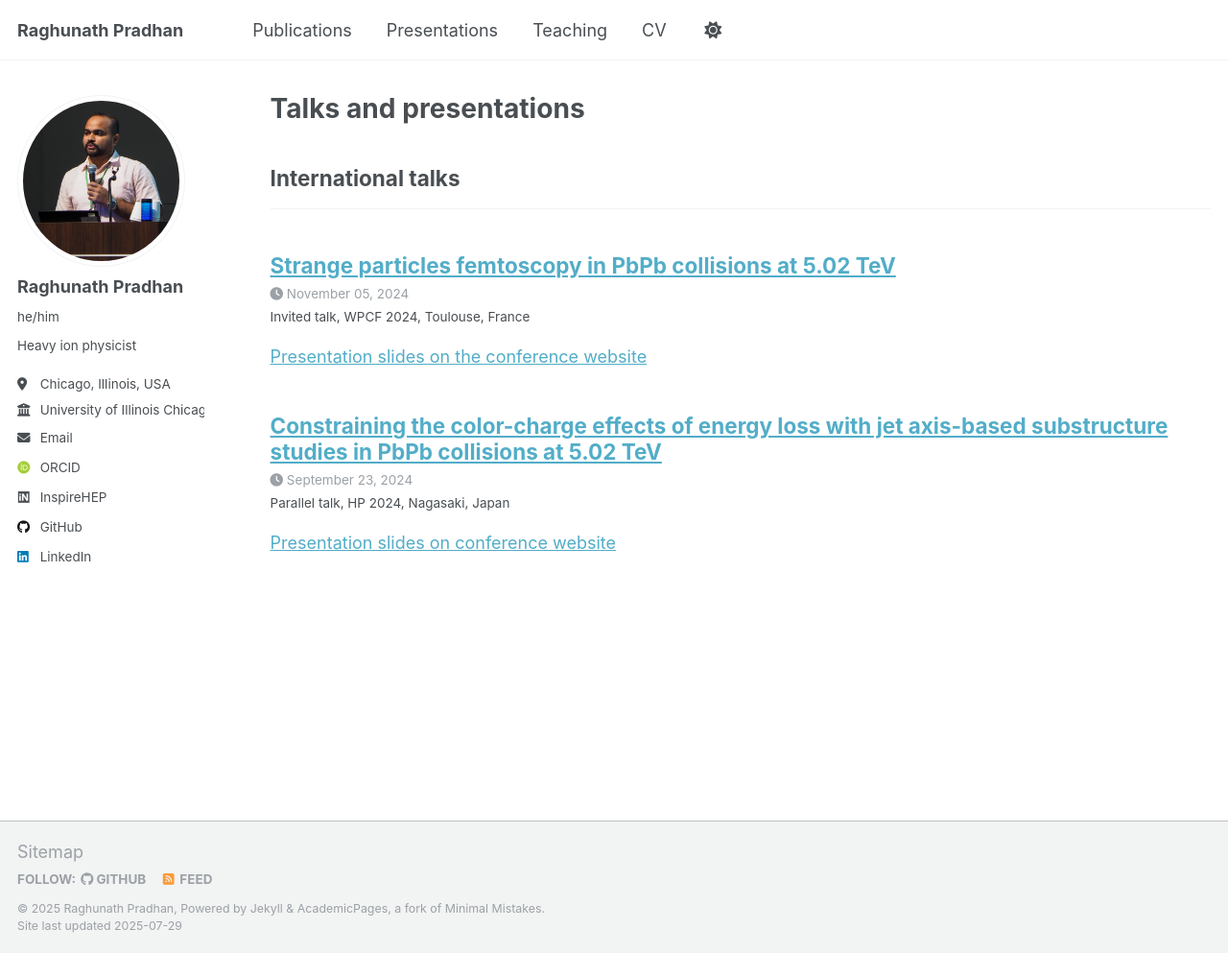
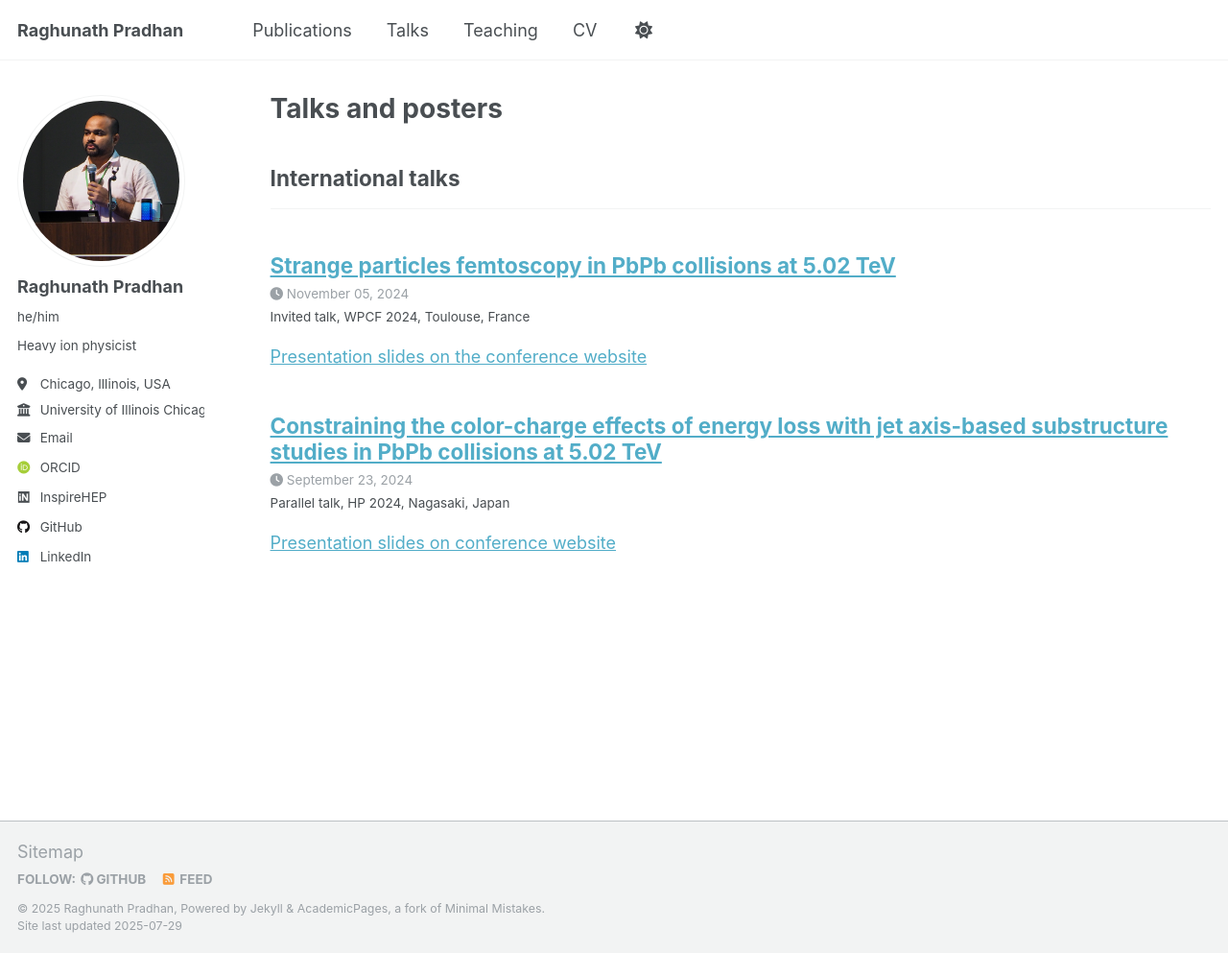
Before and after one commit to RAGHUMATAPITA/RAGHUMATAPITA.github.io, a Jekyll site: the page built from _pages/talks.html, in a window 1280 px wide and 993 px high. Shown: the whole window at 96% size. Built offline with Jekyll 4.4.1, drawn with Linux system fonts in a browser that asks for light colours; some web fonts are replaced; a script that is not in the unit is left out.

Commit message:
Talk list updated

```diff
--- a/_data/navigation.yml
+++ b/_data/navigation.yml
@@ -11,7 +11,7 @@ main:
   - title: "Publications"
     url: /publications/
 
-  - title: "Presentations"
+  - title: "Talks"
     url: /talks/
 
   - title: "Teaching"
--- a/_pages/talks.html
+++ b/_pages/talks.html
@@ -1,6 +1,6 @@
 ---
 layout: archive
-title: "Talks and presentations"
+title: "Talks and posters"
 permalink: /talks/
 author_profile: true
 ---
```
